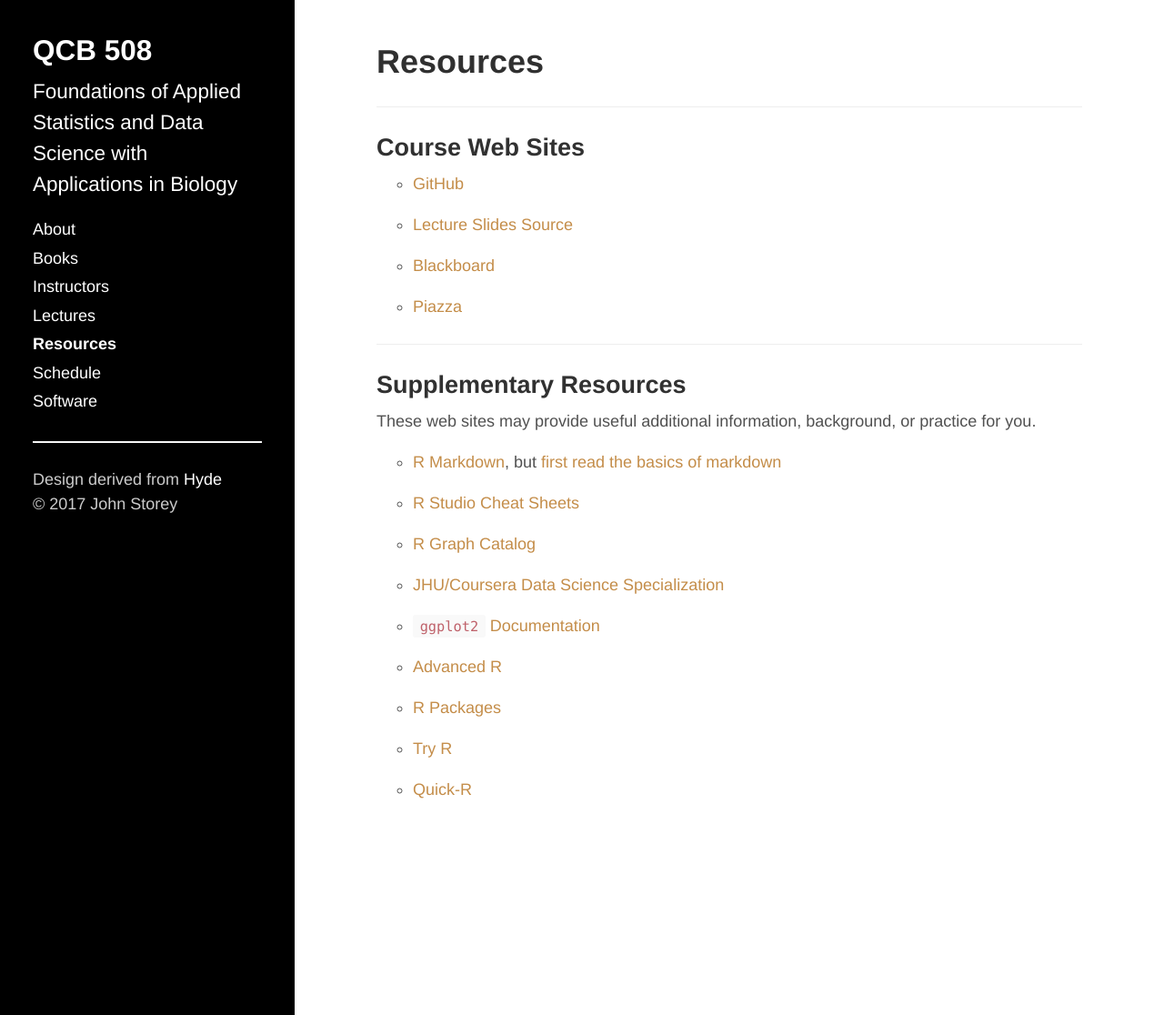
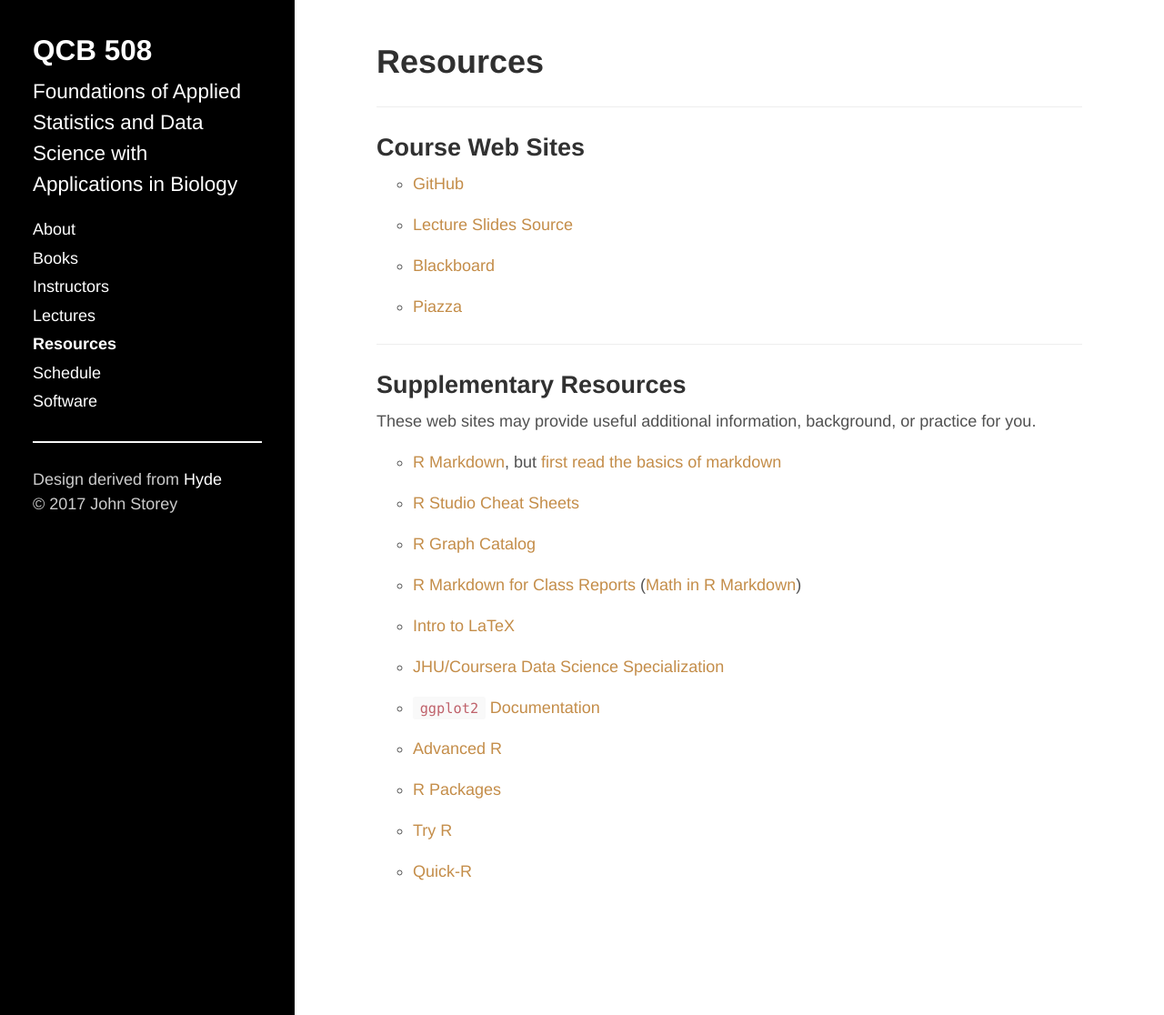
Before and after one commit to jdstorey/asdscourse2019, a Jekyll site: the page built from docs/resources.md, in a window 1280 px wide and 1116 px high. Shown: the whole window at 91% size. Built offline with Jekyll 4.4.1, drawn with Linux system fonts in a browser that asks for light colours.

Commit message:
Updated resources.md.

```diff
--- a/docs/resources.md
+++ b/docs/resources.md
@@ -27,6 +27,10 @@ These web sites may provide useful additional information, background, or practi
 
 - [R Graph Catalog](http://shiny.stat.ubc.ca/r-graph-catalog/)
 
+- [R Markdown for Class Reports](http://www.stat.cmu.edu/~cshalizi/rmarkdown/) ([Math in R Markdown](http://www.stat.cmu.edu/~cshalizi/rmarkdown/#math-in-r-markdown))
+
+- [Intro to LaTeX](http://artofproblemsolving.com/wiki/index.php?title=LaTeX)
+
 - [JHU/Coursera Data Science Specialization](http://jhudatascience.org/education/)
 
 - [`ggplot2` Documentation](http://ggplot2.org)
```
